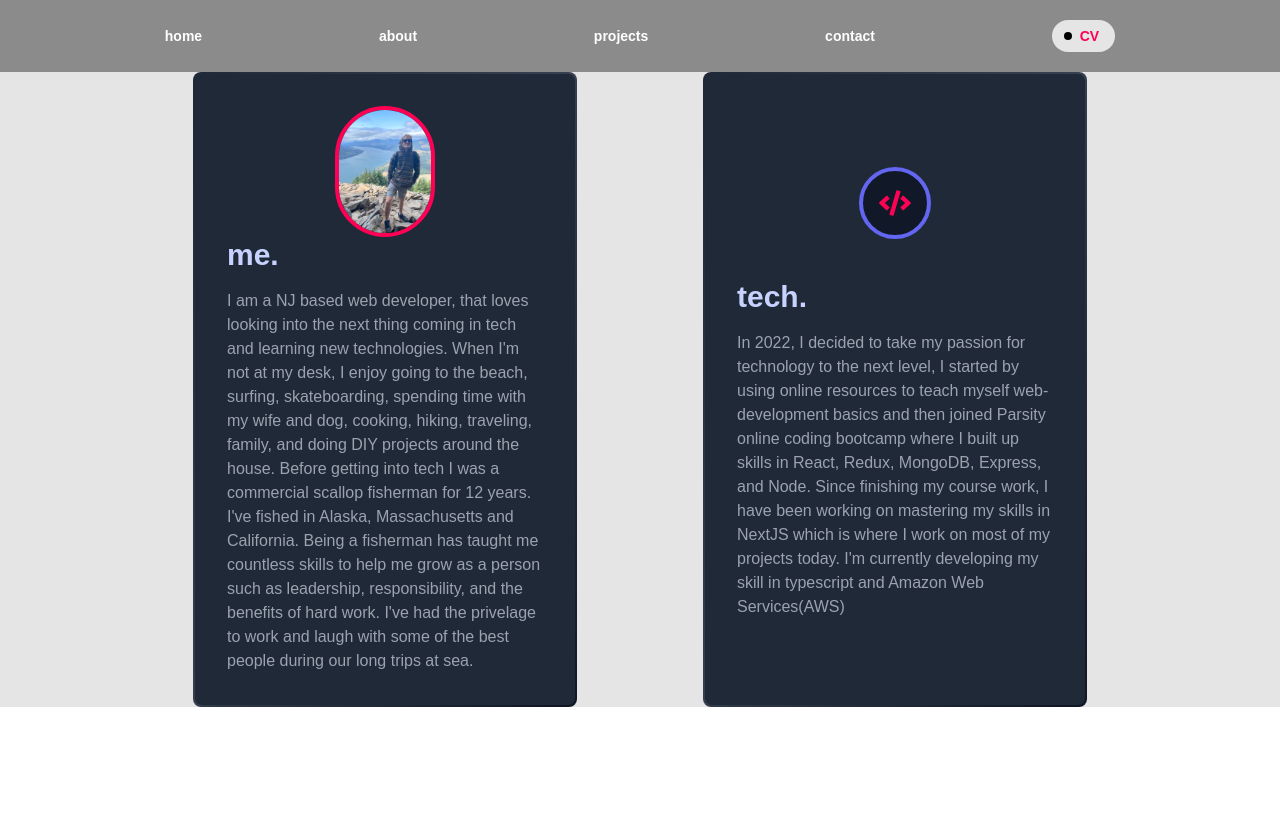
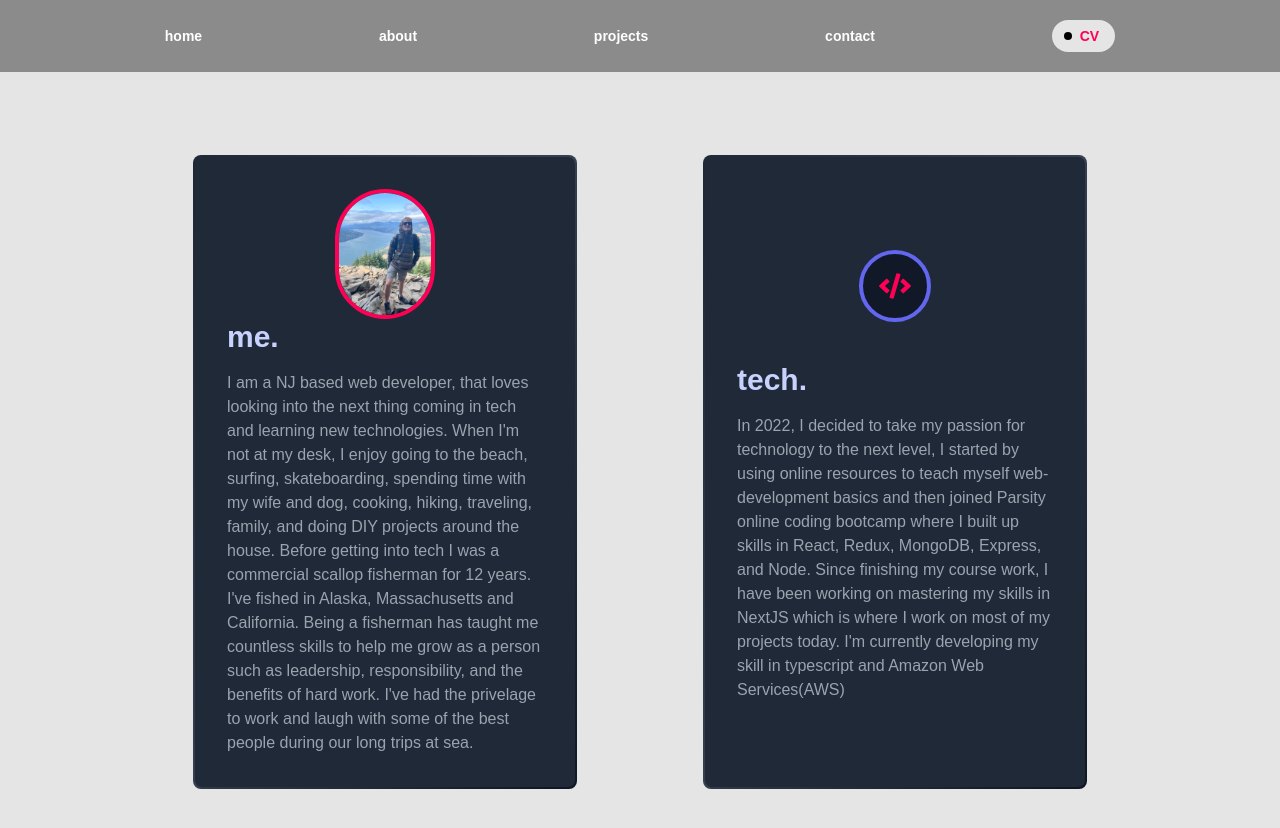
Before and after one commit to bcsurf2822/Benjamin-Corbett-Portfolio, a Next.js app: page /about in a window 1280 px wide. Shown: the top 828 px of the page. Built offline with nearby package versions, Linux system fonts and the light colour scheme.

Commit message:
fixed projects section to scroll properly and centered

```diff
--- a/app/about/page.js
+++ b/app/about/page.js
@@ -3,7 +3,7 @@ import AboutCards from "../components/AboutCards";
 
 export default function About() {
   return (
-    <section id="about" className="relative z-0 bg-neutral-200 scroll-mt-[80px] ">
+    <section id="about" className="relative z-0 bg-neutral-200 scroll-mt-[80px] h-[100vh] flex items-center  ">
       <AboutCards />
     </section>
   );
--- a/app/projects/ProjectCarousel.js
+++ b/app/components/ProjectCarousel.js
@@ -5,7 +5,7 @@ import { useState } from "react";
 import { FiArrowLeft, FiArrowRight } from "react-icons/fi";
 import useMeasure from "react-use-measure";
 
-import { projects } from "./projectData";
+import { projects } from "../data/projectData";
 import ProjectDetails from "./ProjectDetails";
 
 const CARD_WIDTH = 350;
@@ -35,7 +35,7 @@ const ProjectCarousel = () => {
   };
 
   return (
-    <section id="project" className="overflow-x-hidden relative" ref={ref}>
+    <section className="overflow-x-hidden relative" ref={ref}>
       {/* PROJECTS TITLE and ARROW BUTTONS */}
       <div className="flex justify-evenly mb-4">
         <h2 className="text-3xl text-primary-dark font-bold">
--- a/app/projects/page.js
+++ b/app/projects/page.js
@@ -1,8 +1,8 @@
-import ProjectCarousel from "./ProjectCarousel";
+import ProjectCarousel from "../components/ProjectCarousel";
 
 export default function Projects() {
   return (
-    <section className="flex h-[100vh]  items-center bg-neutral-50 ">
+    <section id="project"  className="flex scroll-mt-[80px] h-[100vh]   items-center bg-neutral-50 ">
       <ProjectCarousel />
     </section>
   );
```
Also changed, not shown: app/components/ProjectDetails.js (renamed from app/projects/ProjectDetails.js), app/data/projectData.js (renamed from app/projects/projectData.js).
